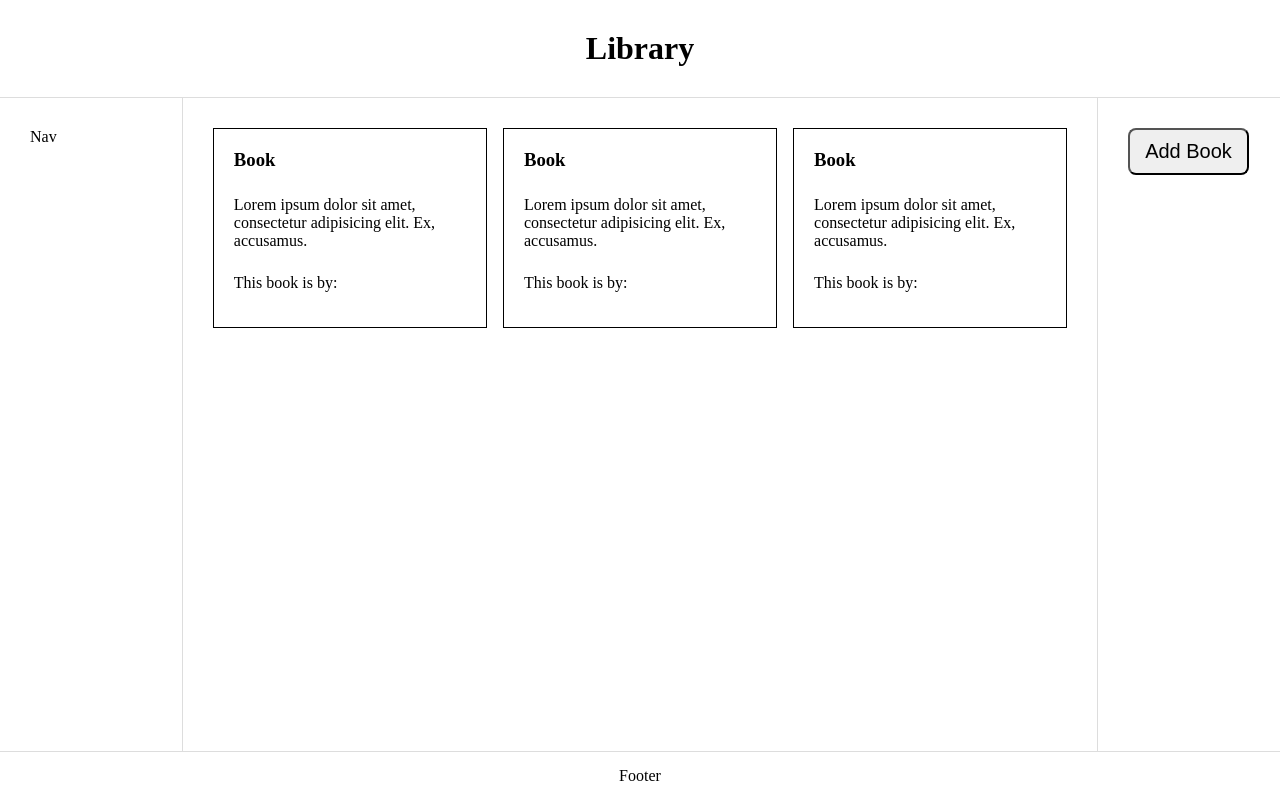
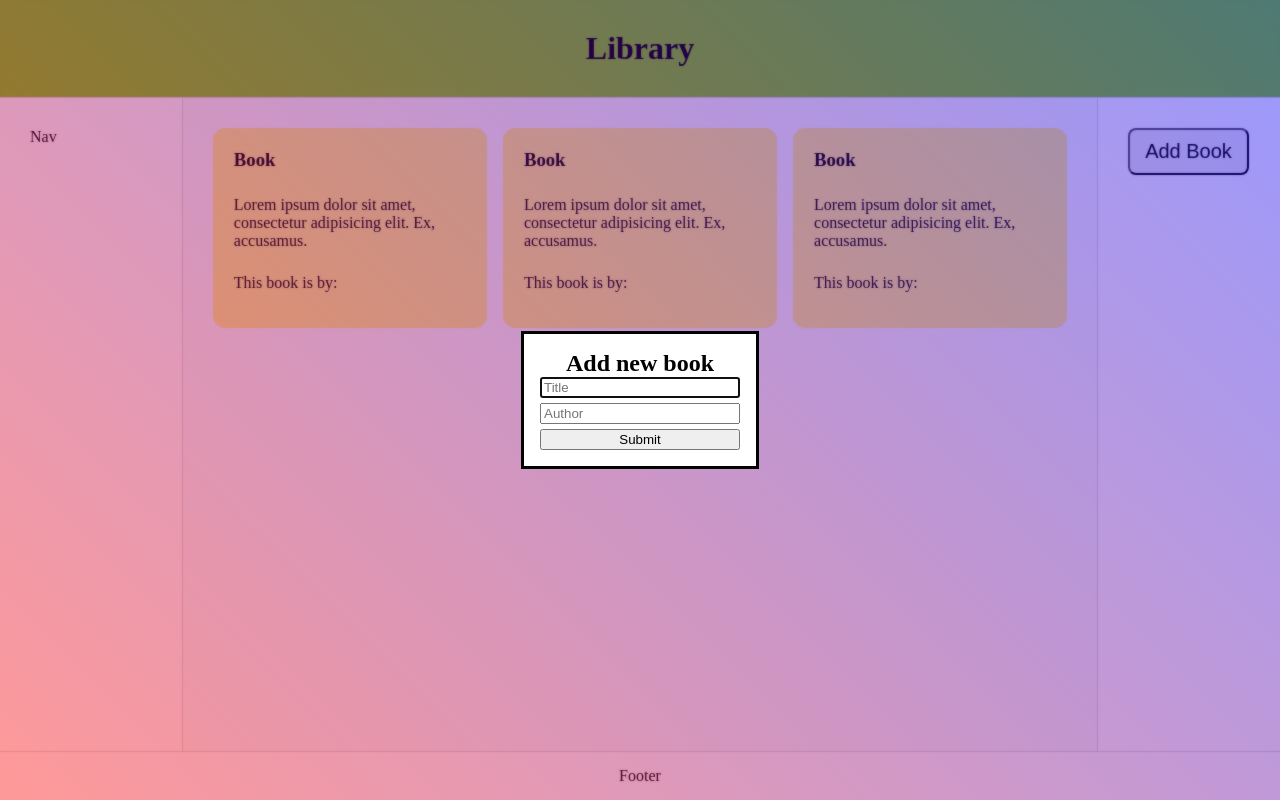
Before and after one commit to TwelveStacks/TOP-library, a plain HTML site: page index.html in a window 1280 px wide. Both pictures are taken after a click on the button "Add Book". Drawn offline with Linux system fonts and the light colour scheme.

Commit message:
Added modal

```diff
--- a/index.html
+++ b/index.html
@@ -14,6 +14,7 @@
       </header>
       <nav>Nav</nav>
       <article>
+        <div class="book-container">
           <div class="book">
             <h3>Book</h3>
             <p>
@@ -38,9 +39,20 @@
             </p>
             <p>This book is by:</p>
           </div>
+        </div>
+        <div class="modal-container">
+          <dialog class="modal" id="modal">
+            <h2>Add new book</h2>
+            <form class="form" method="dialog">
+              <input type="text" placeholder="Title" />
+              <input type="text" placeholder="Author" />
+              <button class="submit-button">Submit</button>
+            </form>
+          </dialog>
+        </div>
       </article>
       <aside>
-        <button>Add Book</button>
+        <button id="add-book">Add Book</button>
       </aside>
       <footer>Footer</footer>
     </div>
--- a/scripts.js
+++ b/scripts.js
@@ -1,9 +1,23 @@
 let myLibrary = [];
+
+const modal = document.querySelector('#modal');
+const addBook = document.querySelector('#add-book');
+const submitButton = document.querySelector('.submit-button');
+
+addBook.addEventListener("click", () => {
+    modal.showModal();
+});
+
+submitButton.addEventListener('click', () => {
+    modal.close();
+});
 
 function Book() {
   // the constructor...
 }
 
 function addBookToLibrary() {
-  // do stuff here
+    myLibrary.forEach(element => {
+        console.log(element)
+    });
 }
--- a/styles.css
+++ b/styles.css
@@ -14,6 +14,7 @@ header {
     border-bottom: 1px solid #ddd;
     text-align: center;
     padding: 30px;
+    background-color: #84cc16;
 }
 
 nav {
@@ -22,6 +23,10 @@ nav {
 }
 
 article {
+    background-color: #f8fafc;
+}
+
+.book-container {
     display: grid;
     grid-template-columns: repeat(auto-fit, minmax(200px, 1fr));
     grid-auto-rows: 200px;
@@ -34,7 +39,7 @@ aside {
     padding: 30px;
 }
 
-aside button {
+#add-book {
     font-size: 20px;
     padding: 10px 15px 10px 15px;
     border-radius: 8px;
@@ -48,8 +53,32 @@ footer {
 }
 
 .book {
-    border: 1px solid black;
+    border: 1px solid #fef08a;
+    background-color: #fef08a;
+    border-radius: 12px;
     padding: 20px;
     display: grid;
     gap: 10px;
 }
+
+.modal {
+    padding: 1em;
+    position: absolute;
+    width: 200px;
+    max-width: 100%;
+    margin: auto;
+    text-align: center;
+}
+
+.form {
+    display: flex;
+    flex-direction: column;
+    gap: 5px;
+}
+
+.modal::backdrop {
+    /* background: rgb(0 0 0 / .4); */
+    background: linear-gradient(45deg, red, blue);
+    opacity: .4;
+    backdrop-filter: blur(1px);
+}
```
Lines whose indentation alone changed are shown as unchanged.
